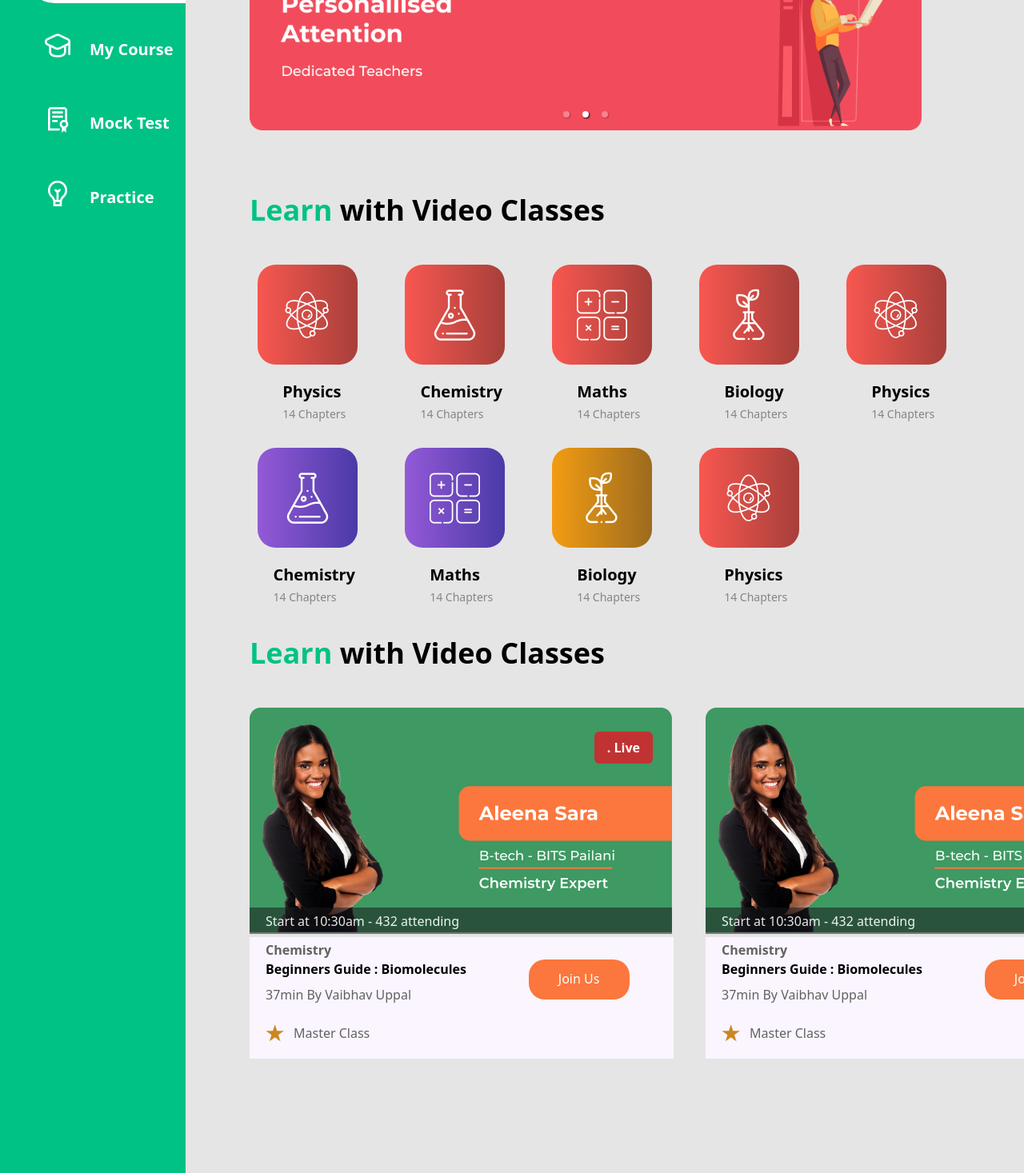
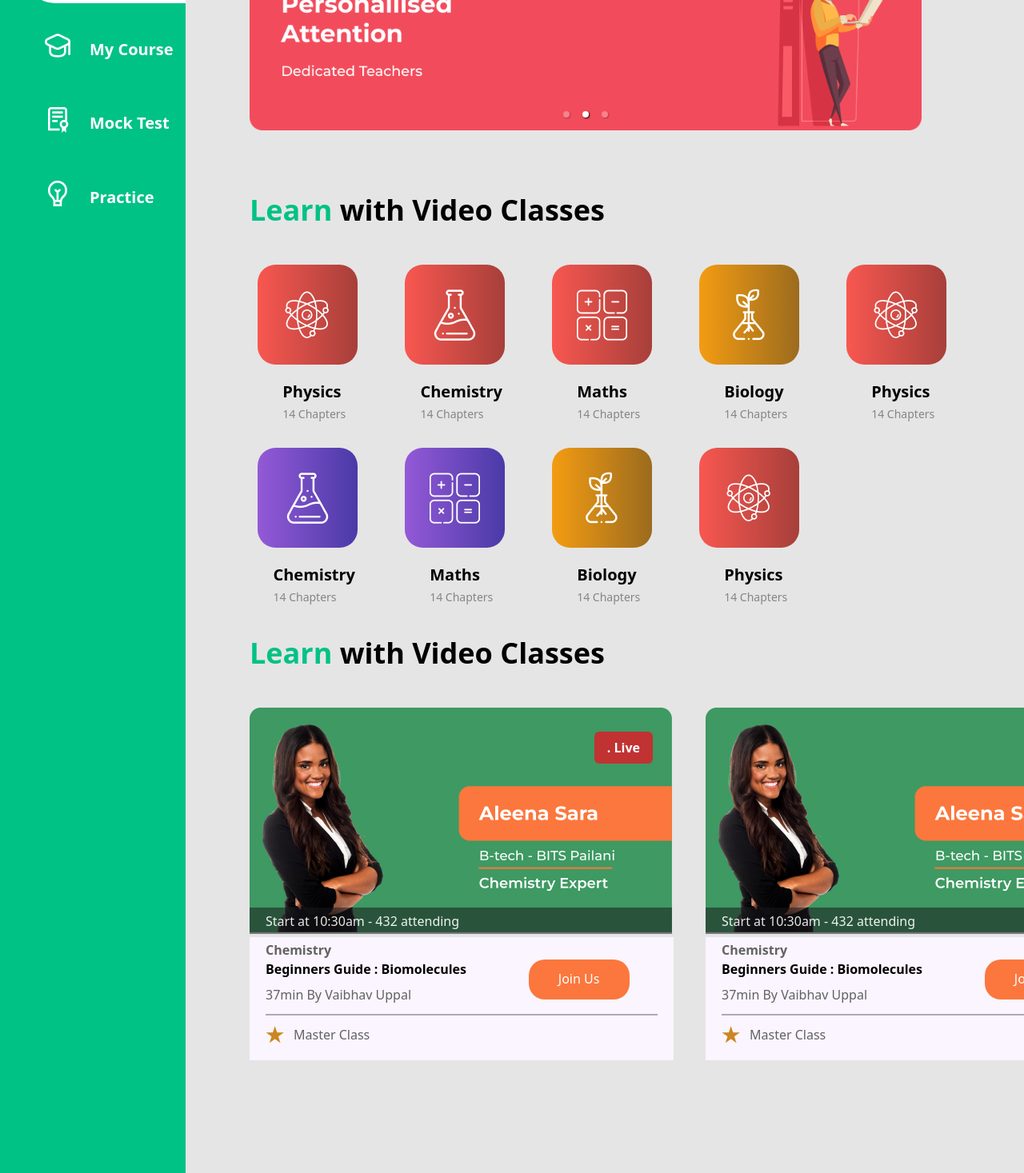
Before and after one commit to akanandhu/learn-react, a Next.js app: page /EduApp/eduApp in a window 1280 px wide. Shown: the part 230-1697 px from the top of the page at 80% size. Built offline with nearby package versions, Linux system fonts and the light colour scheme.

Commit message:
Add line

```diff
--- a/components/EduPage/LiveClass/LiveClass.tsx
+++ b/components/EduPage/LiveClass/LiveClass.tsx
@@ -83,6 +83,9 @@ const VideoBox = ({subject,time,speaker,Starttime,attendance}: VideoBoxProps) =>
                     md:flex md:flex-1 md:justify-center md:pt-3 md:pb-3
                     flex flex-1 justify-center pt-3 pb-3'>
                         {/* <Image src={line} height={10} className="lg:object-scale-down md:object-scale-down object-scale-down" /> */}
+                        <div className='bg-black border-b-2 border-solid border-black opacity-[.3] h-[0px] w-[100%]  '>
+
+                        </div>
                     </div>
                     <div className='lg:font-mont lg:flex lg:gap-3 lg:align-middle lg:font-medium lg:text-livetext
                     md:font-mont md:flex md:gap-3 md:align-middle md:font-medium md:text-livetext
--- a/components/EduPage/Subjects/SubjectBlocks.tsx
+++ b/components/EduPage/Subjects/SubjectBlocks.tsx
@@ -71,7 +71,7 @@ function SubjectBlocks() {
         ChapeterNum={14}   />
         </div>
         <div>
-        <SubjectCard boxClassName={'lg:h-[125px] lg:w-[125px] lg:rounded-[18%] lg:grid lg:justify-center lg:bg-gradient-to-r from-[#F39C12] to-[#9C6B1E] md:h-[120px] md:w-[120px] md:rounded-[20%] md:grid  md:justify-center md:bg-gradient-to-r from-[#F85750] to-[#A73F3A] h-[300px] w-[300px] rounded-[20%] grid  justify-center bg-gradient-to-r from-[#F85750] to-[#A73F3A]'}
+        <SubjectCard boxClassName={'lg:h-[125px] lg:w-[125px] lg:rounded-[18%] lg:grid lg:justify-center lg:bg-gradient-to-r from-[#F39C12] to-[#9C6B1E] md:h-[120px] md:w-[120px] md:rounded-[20%] md:grid  md:justify-center md:bg-gradient-to-r from-[#F39C12] to-[#9C6B1E] h-[300px] w-[300px] rounded-[20%] grid  justify-center bg-gradient-to-r from-[#F39C12] to-[#9C6B1E]'}
         icon={bio}
         subject="Biology"
         ChapeterNum={14}   />
@@ -91,16 +91,16 @@ function SubjectBlocks() {
         icon={che}
         subject="Chemistry"
         ChapeterNum={14}   />
-        <SubjectCard boxClassName={'lg:h-[125px] lg:w-[125px] lg:rounded-[18%] lg:flex lg:justify-center lg:bg-gradient-to-r from-[#7F8CF1] to-[#444E9C] md:h-[125px] md:w-[125px] md:rounded-[18%] md:flex md:justify-center md:bg-gradient-to-r from-[#9459D7] to-[#4A3AA7] h-[300px] w-[300px] rounded-[18%] flex justify-center bg-gradient-to-r from-[#9459D7] to-[#4A3AA7]'}
+        <SubjectCard boxClassName={'lg:h-[125px] lg:w-[125px] lg:rounded-[18%] lg:flex lg:justify-center lg:bg-gradient-to-r from-[#7F8CF1] to-[#444E9C] md:h-[125px] md:w-[125px] md:rounded-[18%] md:flex md:justify-center md:bg-gradient-to-r from-[#9459D7] to-[#4A3AA7] h-[300px] w-[300px] rounded-[18%] flex justify-center bg-gradient-to-r from-[#7F8CF1] to-[#444E9C]'}
         icon={math}
         subject="Maths"
         ChapeterNum={14}   />
-        <SubjectCard boxClassName={'lg:h-[125px] lg:w-[125px] lg:rounded-[18%] lg:flex lg:justify-center lg:bg-gradient-to-r from-[#F39C12] to-[#9C6B1E] md:h-[125px] md:w-[125px] md:rounded-[18%] md:flex md:justify-center md:bg-gradient-to-r from-[#9459D7] to-[#4A3AA7] h-[300px] w-[300px] rounded-[18%] flex justify-center bg-gradient-to-r from-[#9459D7] to-[#4A3AA7]'}
+        <SubjectCard boxClassName={'lg:h-[125px] lg:w-[125px] lg:rounded-[18%] lg:flex lg:justify-center lg:bg-gradient-to-r from-[#F39C12] to-[#9C6B1E] md:h-[125px] md:w-[125px] md:rounded-[18%] md:flex md:justify-center md:bg-gradient-to-r from-[#9459D7] to-[#4A3AA7] h-[300px] w-[300px] rounded-[18%] flex justify-center bg-gradient-to-r from-[#F39C12] to-[#9C6B1E]'}
         icon={bio}
         subject=
         "Biology"
         ChapeterNum={14}   />
-        <SubjectCard boxClassName={'lg:h-[125px] lg:w-[125px] lg:rounded-[18%] lg:flex lg:justify-center lg:bg-gradient-to-r from-[#F85750] to-[#A73F3A] md:h-[125px] md:w-[125px] md:rounded-[18%] md:flex md:justify-center md:bg-gradient-to-r from-[#F85750] to-[#A73F3A] h-[300px] w-[300px] rounded-[18%] flex justify-center bg-gradient-to-r from-[#9459D7] to-[#4A3AA7]'}
+        <SubjectCard boxClassName={'lg:h-[125px] lg:w-[125px] lg:rounded-[18%] lg:flex lg:justify-center lg:bg-gradient-to-r from-[#F85750] to-[#A73F3A] md:h-[125px] md:w-[125px] md:rounded-[18%] md:flex md:justify-center md:bg-gradient-to-r from-[#F85750] to-[#A73F3A] h-[300px] w-[300px] rounded-[18%] flex justify-center bg-gradient-to-r from-[#F85750] to-[#A73F3A]'}
         icon={phy}
         subject="Physics"
         ChapeterNum={14}   />
--- a/components/Signup/SignUpRight.tsx
+++ b/components/Signup/SignUpRight.tsx
@@ -1,4 +1,3 @@
-
 
 type SignUpRightProps ={
   heading : 'Signup',
@@ -32,6 +31,7 @@ function SignUpRight({heading} :SignUpRightProps) {
         </form>
     </div>
 
+
   )
 }
 
```
